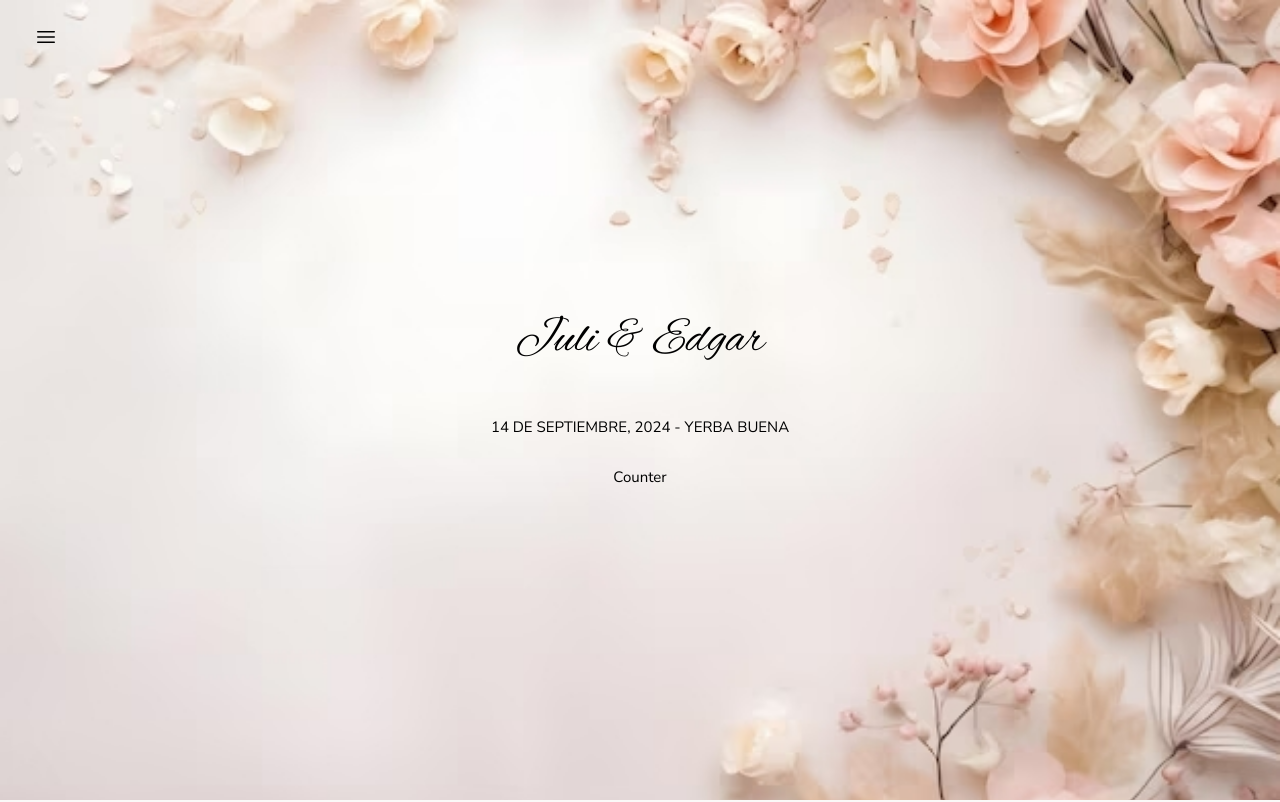
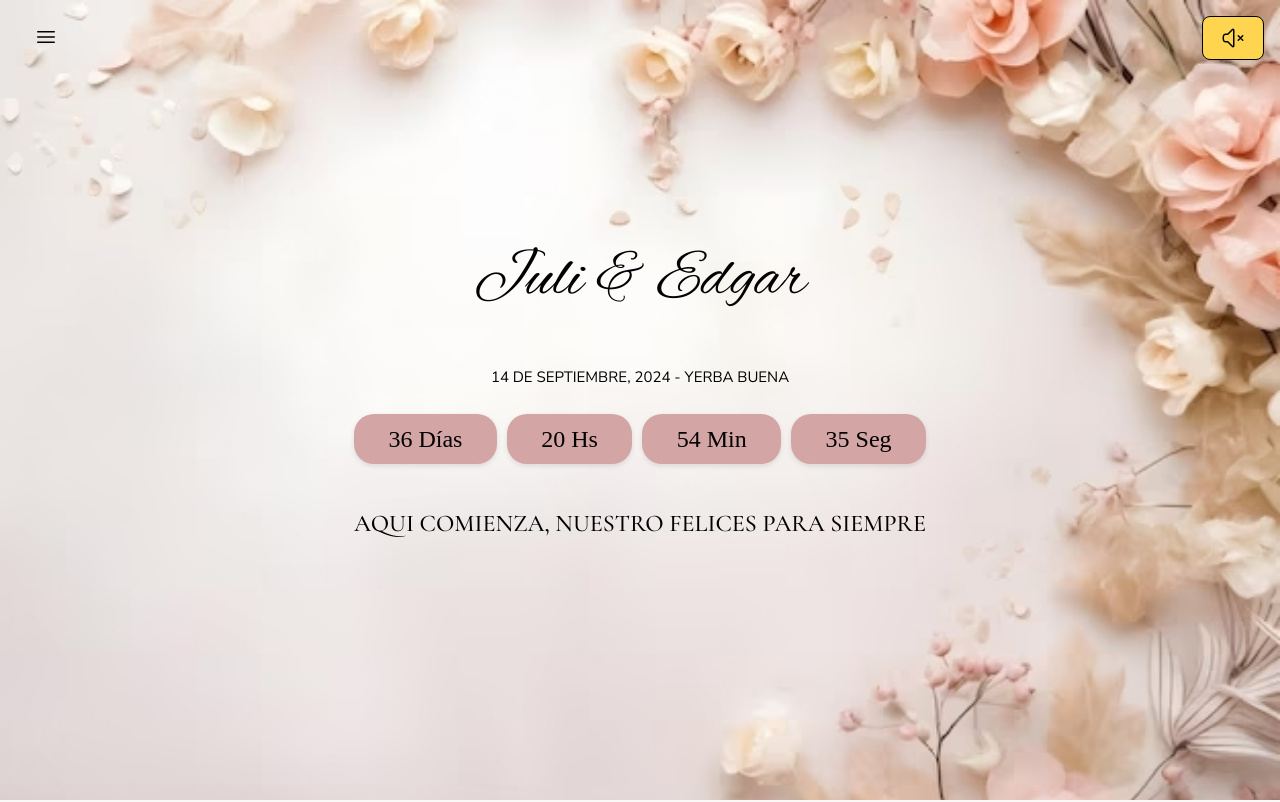
Before and after one commit to pyaran/casamientoJuYEdgar, a React (Vite) app: page / in a window 1280 px wide. Shown: the top 802 px of the page. Built offline with nearby package versions, Linux system fonts and the light colour scheme.

Commit message:
agregando musica y counter

```diff
--- a/src/App.jsx
+++ b/src/App.jsx
@@ -8,14 +8,35 @@ import Cancion from "./components/Cancion/Cancion";
 import Instagram from "./components/Instagram/Instagram";
 import Asistencia from "./components/Asistencia/Asistencia";
 import Agenda from "./components/Agenda/Agenda";
+import BgMusic from "./assets/musica.mp3";
 
 import "./App.css"
+import { useState, useRef } from "react";
 
 export function App() {
+  const [isMusicPlaying, setIsMusicPlaying] = useState(false);
+  const audioRef = useRef(null);
+
+  const handlePlayPause = () => {
+    if (isMusicPlaying) {
+      audioRef.current.pause();
+    } else {
+      audioRef.current.play();
+    }
+    setIsMusicPlaying(!isMusicPlaying);
+  };
 
   return (
     <>
       <Header />
+      <button className="z-50 fixed right-4 top-4 bg-amber-300 text-black border border-black border-solid" onClick={handlePlayPause}>
+        {isMusicPlaying ? <svg xmlns="http://www.w3.org/2000/svg" fill="none" viewBox="0 0 24 24" strokeWidth="1.5" stroke="currentColor" className="size-6">
+          <path strokeLinecap="round" strokeLinejoin="round" d="M19.114 5.636a9 9 0 0 1 0 12.728M16.463 8.288a5.25 5.25 0 0 1 0 7.424M6.75 8.25l4.72-4.72a.75.75 0 0 1 1.28.53v15.88a.75.75 0 0 1-1.28.53l-4.72-4.72H4.51c-.88 0-1.704-.507-1.938-1.354A9.009 9.009 0 0 1 2.25 12c0-.83.112-1.633.322-2.396C2.806 8.756 3.63 8.25 4.51 8.25H6.75Z" />
+        </svg> : <svg xmlns="http://www.w3.org/2000/svg" fill="none" viewBox="0 0 24 24" strokeWidth="1.5" stroke="currentColor" className="size-6">
+          <path strokeLinecap="round" strokeLinejoin="round" d="M17.25 9.75 19.5 12m0 0 2.25 2.25M19.5 12l2.25-2.25M19.5 12l-2.25 2.25m-10.5-6 4.72-4.72a.75.75 0 0 1 1.28.53v15.88a.75.75 0 0 1-1.28.53l-4.72-4.72H4.51c-.88 0-1.704-.507-1.938-1.354A9.009 9.009 0 0 1 2.25 12c0-.83.112-1.633.322-2.396C2.806 8.756 3.63 8.25 4.51 8.25H6.75Z" />
+        </svg>
+        }
+      </button>
       <main className="text-black">
         <Banner />
         <Organizacion />
@@ -28,6 +49,9 @@ export function App() {
         <Agenda />
         <p className="p-8 agradecimiento">¡Gracias por formar parte de uno de los días más felices de nuestras vidas!</p>
       </main>
+      <audio ref={audioRef} loop>
+        <source src={BgMusic} type="audio/mpeg" />
+      </audio>
     </>
   );
 }
--- a/src/components/Banner/Banner.css
+++ b/src/components/Banner/Banner.css
@@ -3,3 +3,19 @@
 	background-repeat: no-repeat;
 	background-size: cover;
 }
+
+.fecha2 {
+	display: flex;
+	gap: 10px;
+}
+
+.fecha2 h2 {
+    background-color: #d4a5a5; /* Background color for each box */
+    border-radius: 20px; /* Rounded corners */
+    padding: 10px 20px; /* Padding inside each box */
+    text-align: center; /* Center text inside each box */
+    min-width: 80px; /* Optional: Minimum width for consistency */
+    box-shadow: 0 2px 5px rgba(0, 0, 0, 0.1); /* Optional: Add shadow for depth */
+    color: #000; /* Text color */
+    font-family: 'Merienda', cursive; /* Apply Merienda font if imported */
+  }
--- a/src/components/Banner/Banner.jsx
+++ b/src/components/Banner/Banner.jsx
@@ -5,7 +5,7 @@ import "./Banner.css"
 export default function Banner() {
 	return(
 		<section className="banner min-h-screen flex justify-center items-center flex-col p-4 text-center">
-			<h1 className="married-names block">Juli & Edgar</h1>
+			<h1 className="married-names title block">Juli & Edgar</h1>
 			<span className="p-6">14 DE SEPTIEMBRE, 2024 - YERBA BUENA</span>
 			<Counter />
 		</section>
--- a/src/components/Banner/Counter.jsx
+++ b/src/components/Banner/Counter.jsx
@@ -5,7 +5,7 @@ export default function Counter() {
 	const targetDate = "2024-09-14T21:00:00-03:00";
 
 	const calculateTimeLeft = () => {
-		const difference =+ new Date(targetDate) - +new Date();
+		const difference = + new Date(targetDate) - +new Date();
 		let timeLeft = {};
 
 		if (difference > 0) {
@@ -31,8 +31,31 @@ export default function Counter() {
 	});
 
 	return (
-		<div>
-			Counter
+		<div className='container-fluid countdown'>
+			<div className='text-2xl fecha2 flex-wrap'>
+				<h2 className="flex-grow flex items-center justify-center">
+					{timeLeft.days || 0} Días
+				</h2>
+				<h2 className="flex-grow flex items-center justify-center">
+					{timeLeft.hours || 0} Hs
+				</h2>
+				<h2 className="flex-grow flex items-center justify-center">
+					{timeLeft.minutes || 0} Min
+				</h2>
+				<h2 className="flex-grow flex items-center justify-center">
+					{timeLeft.seconds || 0} Seg
+				</h2>
+			</div>
+			<div className='icono-corazon'>
+				<div>
+				</div>
+			</div>
+			<div className='comienza'>
+				<h1 className="text-2xl pt-6">
+					AQUI COMIENZA, NUESTRO FELICES PARA SIEMPRE
+				</h1>
+			</div>
+
 		</div>
 	)
 }
--- a/src/components/Organizacion/Organizacion.jsx
+++ b/src/components/Organizacion/Organizacion.jsx
@@ -11,7 +11,7 @@ export default function Organizacion() {
 				{data.organization.map((el, i) => {
 					return (
 						<div key={i} className="steps-container bg-white shadow-lg shadow-brown-800/40 mt-4 hover:text-white lg:min-h-full lg:flex-1 lg:shadow-none lg:mt-0 lg:mb-0">
-							<div className="p-12">
+							<div className="p-6 h-full">
 								<span className='organization-steps'>{el.step}</span>
 								<h3 className='organization-subtitles'>{el.title}</h3>
 								<p>
@@ -23,14 +23,15 @@ export default function Organizacion() {
 					)
 				})}
 
-				<div className="dresscode pt-8 pb-8">
+
+			</div>
+			<div className="dresscode pt-8 pb-8">
 					<p className="text-4xl text-center">Dress code</p>
 					<div className="icon mt-6 mb-6 ml-auto mr-auto">
 					<svg stroke="currentColor" fill="currentColor" strokeWidth="0" viewBox="0 0 512 512" className="dress" height="50px" width="50px" xmlns="http://www.w3.org/2000/svg"><path d="M288 16l32 16s-25.2 44.02-16 64c5 10.8 32 16 32 16-16 32-32 80-32 96 80 48 80 144 160 176 0 64-80 112-208 112S48 448 48 384c80-32 80-128 160-176 0-16-16-64-32-96 0 0 27-5.2 32-16 9.2-19.98-16-64-16-64l32-16c0 32 16 48 32 48s32-16 32-48z"></path></svg>
 					</div>
 					<span className="block mt-12 text-center">Formal elegante</span>
 				</div>
-			</div>
 		</section>
 	)
 }
--- a/src/index.css
+++ b/src/index.css
@@ -105,6 +105,10 @@ button:focus-visible {
   font-weight: 400;
 }
 
+.married-names.title {
+  font-size: 64px;
+}
+
 .icon {
   background-color: #af8383;
   border-radius: 50%;
```
Also changed, not shown: 2 other files (tests, documents, lock files or other folders).
